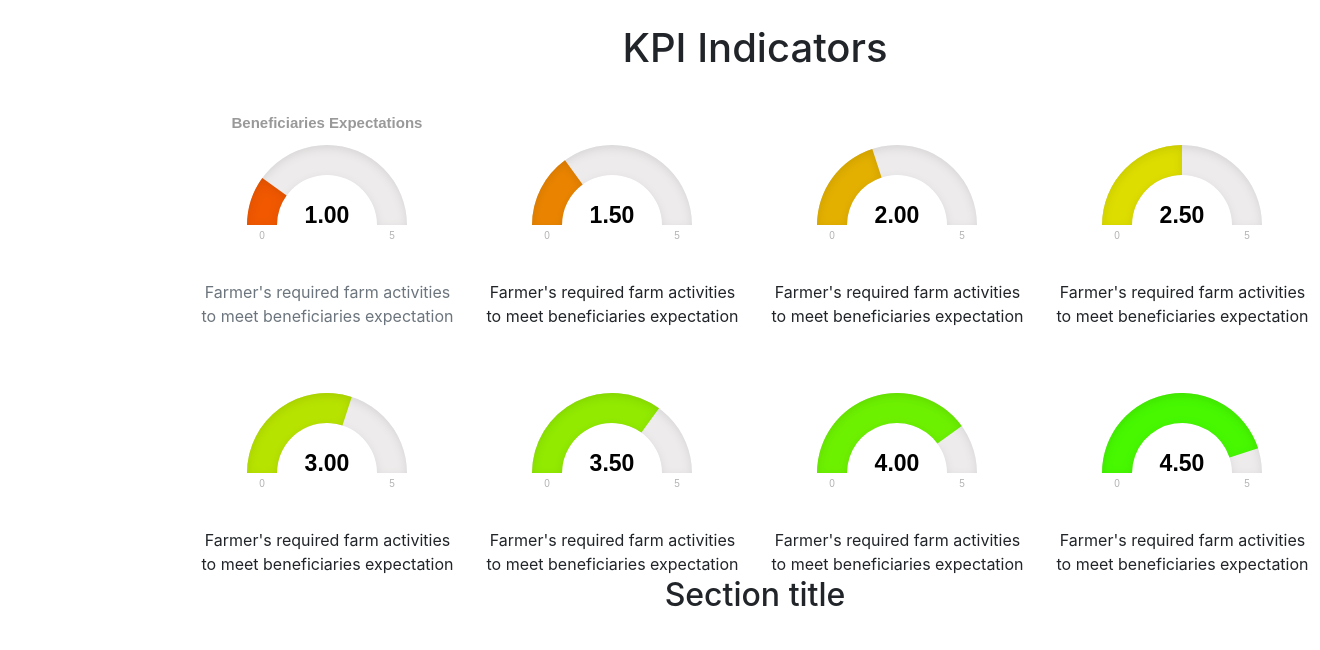
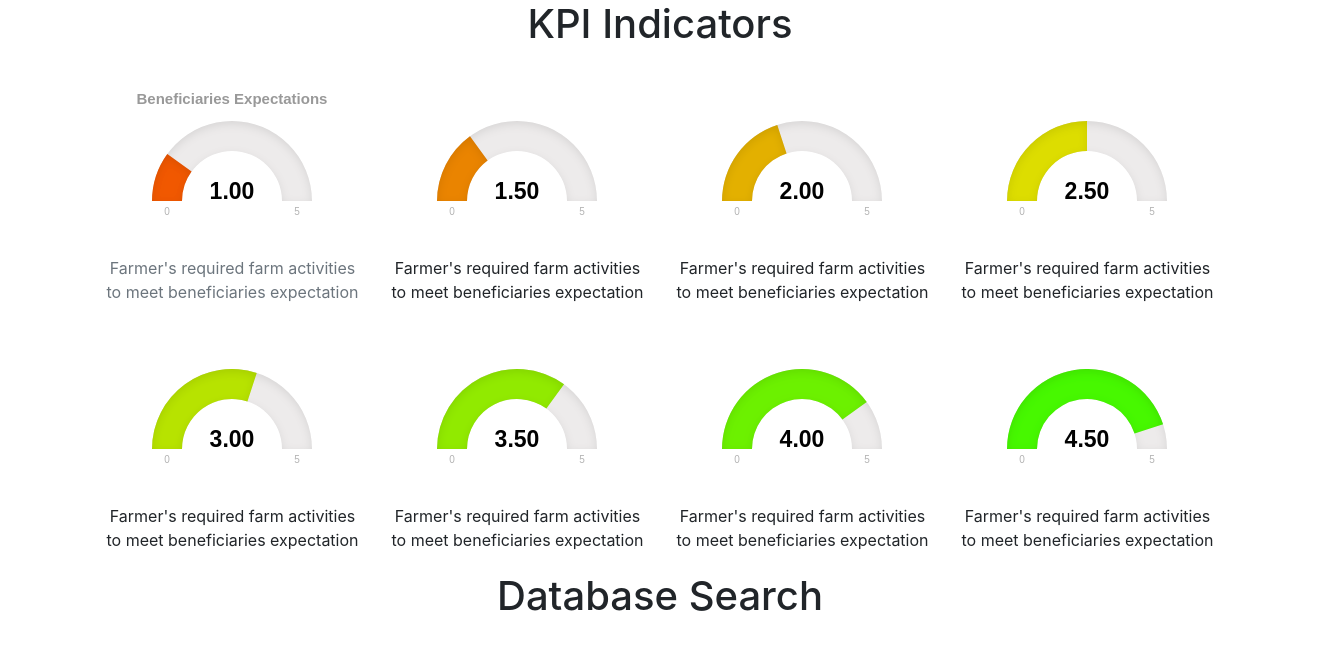
Before and after one commit to jasonrenwick/CRC_Dashboard, a Django app: page / in a window 1320 px wide. Shown: the top 650 px of the page. Run offline with Django 3.2, Linux system fonts and the light colour scheme; some libraries are stand-ins or nearby versions.

Commit message:
4 homepage

```diff
--- a/CRC_Dashboard/templates/homepage.html
+++ b/CRC_Dashboard/templates/homepage.html
@@ -31,32 +31,36 @@
         margin: 10px 5px 0 2px;
         padding: 7px 13px;
     }
+
+    .top-buffer { margin-top:20px; }
     </style>
 </head>
  <body>
     <div class="container">
+
       <div class="row"  align="center">
-        <main class="col-sm-10 offset-sm-3 col-md-12 offset-md-1 pt-4">
+        <main class="col-sm-12">
+
           <h1>KPI Indicators</h1>
 
           <section class="row">
 
-            <div class="col">
+            <div class="col-sm-3">
                 <div id="g1" class="gauge" ></div>
                 <span  class="text-muted" >Farmer's required farm activities to meet beneficiaries expectation</span>
             </div>
 
-            <div class="col">
+            <div class="col-sm-3">
                 <div id="g2" class="gauge"></div>
                 <span>Farmer's required farm activities to meet beneficiaries expectation</span>
             </div>
 
-            <div class="col">
+            <div class="col-sm-3">
                 <div id="g3" class="gauge"></div>
                 <span>Farmer's required farm activities to meet beneficiaries expectation</span>
             </div>
 
-            <div class="col">
+            <div class="col-sm-3">
                 <div id="g4" class="gauge"></div>
                 <span>Farmer's required farm activities to meet beneficiaries expectation</span>
             </div>
@@ -64,32 +68,34 @@
 
            <section class="row">
 
-            <div class="col">
+            <div class="col-sm-3">
                 <div id="g5" class="gauge"></div>
                 <span>Farmer's required farm activities to meet beneficiaries expectation</span>
             </div>
 
-            <div class="col">
+            <div class="col-sm-3">
                 <div id="g6" class="gauge"></div>
                 <span>Farmer's required farm activities to meet beneficiaries expectation</span>
             </div>
 
-             <div class="col">
+             <div class="col-sm-3">
                 <div id="g7" class="gauge"></div>
                  <span>Farmer's required farm activities to meet beneficiaries expectation</span>
             </div>
 
-             <div class="col">
+             <div class="col-sm-3">
                 <div id="g8" class="gauge"></div>
                  <span>Farmer's required farm activities to meet beneficiaries expectation</span>
             </div>
 
           </section>
-
-          <h2>Section title</h2>
+            <span class="row top-buffer"> </span>
+            <h1>Database Search</h1>
 
         </main>
       </div>
+
+
     </div>
 
     <!-- Gage JS -->
```
